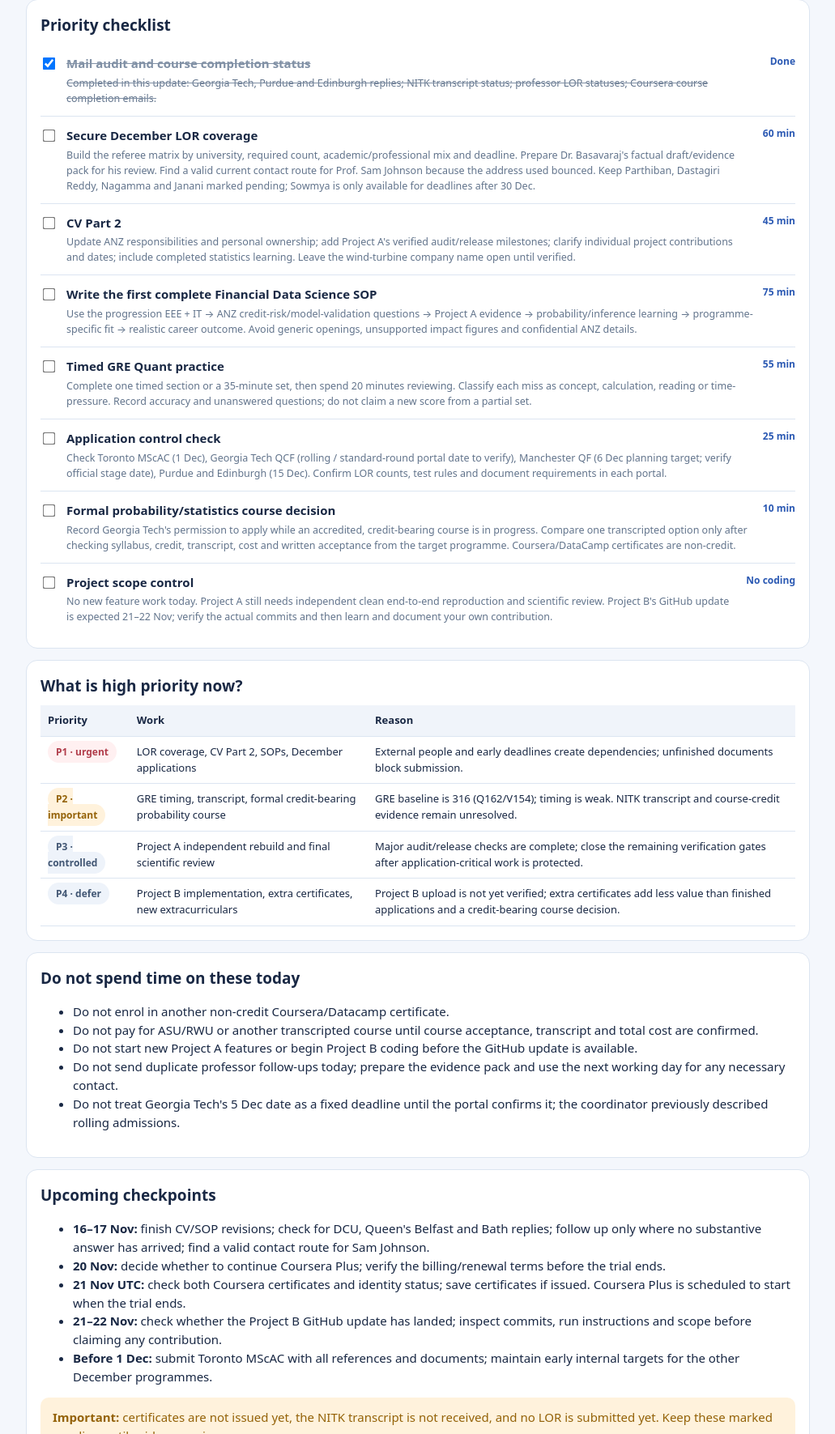
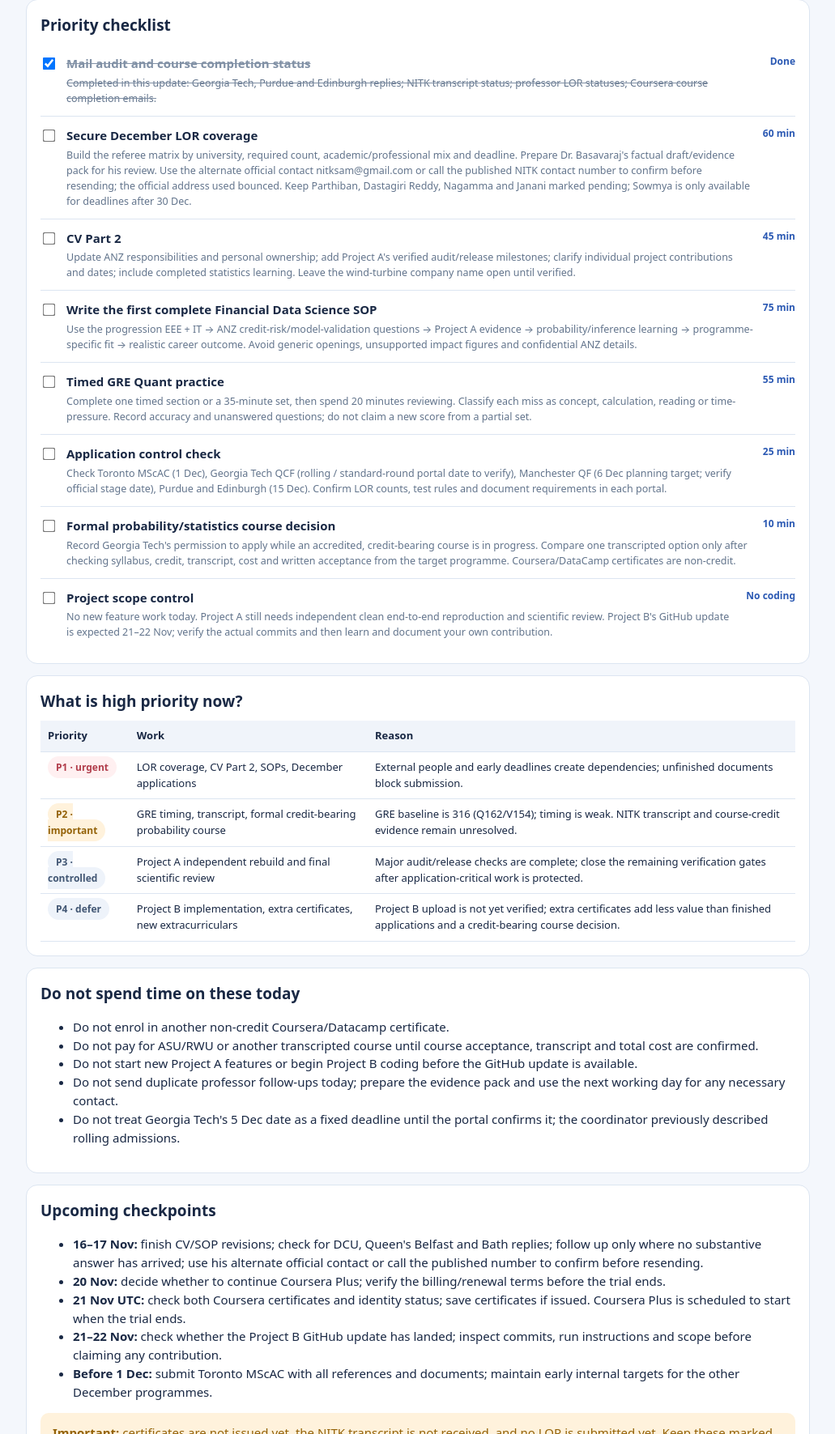
Before and after one commit to nayanajagadish299/fall-2027-admissions-tracker, a plain HTML site: page today.html in a window 1280 px wide. Shown: the part 546-2317 px from the top of the page at 81% size, without its empty margins (124-1155 px from the left). Drawn offline with Linux system fonts and the light colour scheme.

Commit message:
Update Sam Johnson LOR contact action after official profile check

```diff
--- a/today.html
+++ b/today.html
@@ -34,7 +34,7 @@ h2{font-size:19px;margin:0 0 9px}h3{font-size:15px;margin:16px 0 6px}.task{displ
 <div class="panel">
 <h2>Priority checklist</h2>
 <div class="task"><input type="checkbox" data-id="email"><label><b>Mail audit and course completion status</b><small>Completed in this update: Georgia Tech, Purdue and Edinburgh replies; NITK transcript status; professor LOR statuses; Coursera course completion emails.</small></label><span class="time">Done</span></div>
-<div class="task"><input type="checkbox" data-id="lor"><label><b>Secure December LOR coverage</b><small>Build the referee matrix by university, required count, academic/professional mix and deadline. Prepare Dr. Basavaraj's factual draft/evidence pack for his review. Find a valid current contact route for Prof. Sam Johnson because the address used bounced. Keep Parthiban, Dastagiri Reddy, Nagamma and Janani marked pending; Sowmya is only available for deadlines after 30 Dec.</small></label><span class="time">60 min</span></div>
+<div class="task"><input type="checkbox" data-id="lor"><label><b>Secure December LOR coverage</b><small>Build the referee matrix by university, required count, academic/professional mix and deadline. Prepare Dr. Basavaraj's factual draft/evidence pack for his review. Use the alternate official contact nitksam@gmail.com or call the published NITK contact number to confirm before resending; the official address used bounced. Keep Parthiban, Dastagiri Reddy, Nagamma and Janani marked pending; Sowmya is only available for deadlines after 30 Dec.</small></label><span class="time">60 min</span></div>
 <div class="task"><input type="checkbox" data-id="cv"><label><b>CV Part 2</b><small>Update ANZ responsibilities and personal ownership; add Project A's verified audit/release milestones; clarify individual project contributions and dates; include completed statistics learning. Leave the wind-turbine company name open until verified.</small></label><span class="time">45 min</span></div>
 <div class="task"><input type="checkbox" data-id="sop"><label><b>Write the first complete Financial Data Science SOP</b><small>Use the progression EEE + IT → ANZ credit-risk/model-validation questions → Project A evidence → probability/inference learning → programme-specific fit → realistic career outcome. Avoid generic openings, unsupported impact figures and confidential ANZ details.</small></label><span class="time">75 min</span></div>
 <div class="task"><input type="checkbox" data-id="gre"><label><b>Timed GRE Quant practice</b><small>Complete one timed section or a 35-minute set, then spend 20 minutes reviewing. Classify each miss as concept, calculation, reading or time-pressure. Record accuracy and unanswered questions; do not claim a new score from a partial set.</small></label><span class="time">55 min</span></div>
@@ -64,7 +64,7 @@ h2{font-size:19px;margin:0 0 9px}h3{font-size:15px;margin:16px 0 6px}.task{displ
 <div class="panel">
 <h2>Upcoming checkpoints</h2>
 <ul>
-<li><b>16–17 Nov:</b> finish CV/SOP revisions; check for DCU, Queen's Belfast and Bath replies; follow up only where no substantive answer has arrived; find a valid contact route for Sam Johnson.</li>
+<li><b>16–17 Nov:</b> finish CV/SOP revisions; check for DCU, Queen's Belfast and Bath replies; follow up only where no substantive answer has arrived; use his alternate official contact or call the published number to confirm before resending.</li>
 <li><b>20 Nov:</b> decide whether to continue Coursera Plus; verify the billing/renewal terms before the trial ends.</li>
 <li><b>21 Nov UTC:</b> check both Coursera certificates and identity status; save certificates if issued. Coursera Plus is scheduled to start when the trial ends.</li>
 <li><b>21–22 Nov:</b> check whether the Project B GitHub update has landed; inspect commits, run instructions and scope before claiming any contribution.</li>
```
